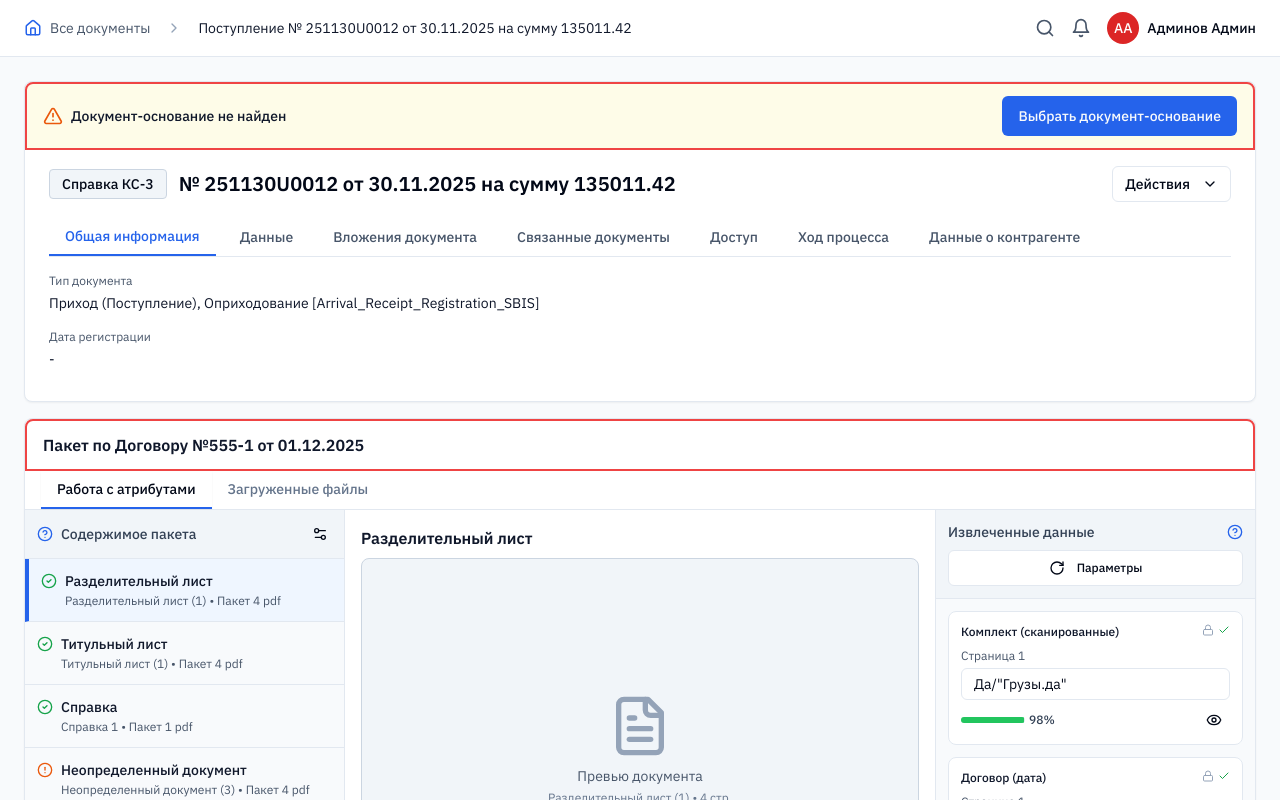
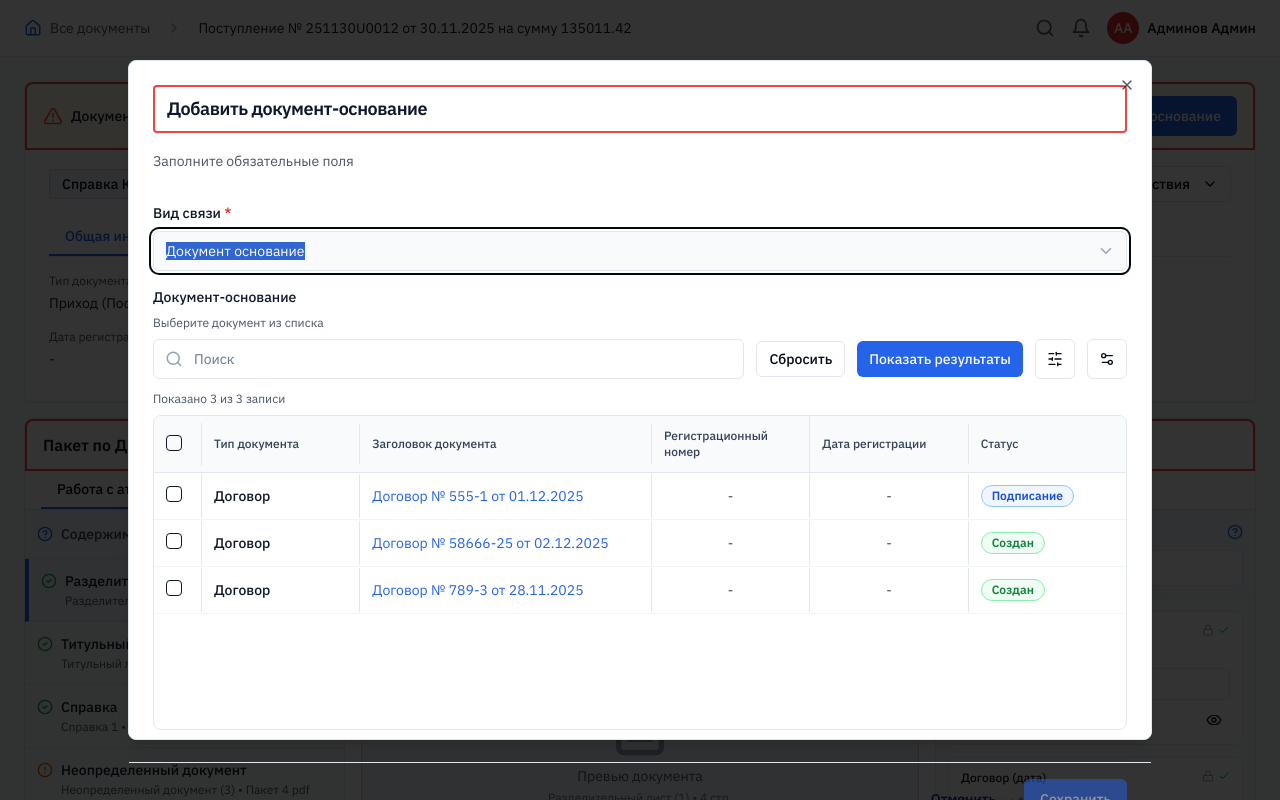
Before and after one commit to pr-poehali-dev/doc-recognition-system, a React (Vite) app: page / in a window 1280 px wide. Both pictures are taken after a click on the button "Выбрать документ-основание". Shown: the top 800 px of the page. Built offline with nearby package versions, Linux system fonts and the light colour scheme.

Commit message:
Модальное окно выбора документа

```diff
--- a/src/pages/DocumentManagementSystem.tsx
+++ b/src/pages/DocumentManagementSystem.tsx
@@ -6,6 +6,8 @@ import { Badge } from '@/components/ui/badge';
 import { Tabs, TabsContent, TabsList, TabsTrigger } from '@/components/ui/tabs';
 import { Separator } from '@/components/ui/separator';
 import { ScrollArea } from '@/components/ui/scroll-area';
+import { Dialog, DialogContent, DialogHeader, DialogTitle } from '@/components/ui/dialog';
+import { Checkbox } from '@/components/ui/checkbox';
 import Icon from '@/components/ui/icon';
 
 interface DocumentField {
@@ -25,9 +27,21 @@ interface PackageDocument {
   fields: DocumentField[];
 }
 
+interface BaseDocument {
+  id: string;
+  type: string;
+  title: string;
+  registrationNumber: string;
+  registrationDate: string;
+  status: string;
+}
+
 export function DocumentManagementSystem() {
   const [selectedDoc, setSelectedDoc] = useState<string>('doc-1');
   const [baseDocument, setBaseDocument] = useState('');
+  const [isDialogOpen, setIsDialogOpen] = useState(false);
+  const [searchQuery, setSearchQuery] = useState('');
+  const [selectedBaseDoc, setSelectedBaseDoc] = useState<string>('');
 
   const packageDocs: PackageDocument[] = [
     {
@@ -77,6 +91,37 @@ export function DocumentManagementSystem() {
     },
   ];
 
+  const baseDocuments: BaseDocument[] = [
+    {
+      id: 'base-1',
+      type: 'Договор',
+      title: 'Договор № 555-1 от 01.12.2025',
+      registrationNumber: '',
+      registrationDate: '-',
+      status: 'Подписание'
+    },
+    {
+      id: 'base-2',
+      type: 'Договор',
+      title: 'Договор № 58666-25 от 02.12.2025',
+      registrationNumber: '',
+      registrationDate: '-',
+      status: 'Создан'
+    },
+    {
+      id: 'base-3',
+      type: 'Договор',
+      title: 'Договор № 789-3 от 28.11.2025',
+      registrationNumber: '',
+      registrationDate: '-',
+      status: 'Создан'
+    },
+  ];
+
+  const filteredDocs = baseDocuments.filter(doc =>
+    doc.title.toLowerCase().includes(searchQuery.toLowerCase())
+  );
+
   const currentDoc = packageDocs.find(d => d.id === selectedDoc);
 
   return (
@@ -111,9 +156,14 @@ export function DocumentManagementSystem() {
           <div className="border-2 border-red-500 rounded-t-lg bg-yellow-50 px-4 py-3 flex items-center justify-between">
             <div className="flex items-center gap-2">
               <Icon name="AlertTriangle" size={20} className="text-orange-600" />
-              <span className="text-sm font-medium text-slate-900">Документ-основание не найден</span>
+              <span className="text-sm font-medium text-slate-900">
+                {baseDocument ? `Документ-основание: ${baseDocument}` : 'Документ-основание не найден'}
+              </span>
             </div>
-            <Button className="bg-blue-600 hover:bg-blue-700">
+            <Button
+              className="bg-blue-600 hover:bg-blue-700"
+              onClick={() => setIsDialogOpen(true)}
+            >
               Выбрать документ-основание
             </Button>
           </div>
@@ -360,6 +410,149 @@ export function DocumentManagementSystem() {
           </Tabs>
         </Card>
       </div>
+
+      <Dialog open={isDialogOpen} onOpenChange={setIsDialogOpen}>
+        <DialogContent className="max-w-5xl max-h-[85vh] p-0">
+          <DialogHeader className="px-6 pt-6 pb-4">
+            <div className="border-2 border-red-500 rounded px-3 py-2 mb-3">
+              <DialogTitle className="text-lg font-semibold text-slate-900">
+                Добавить документ-основание
+              </DialogTitle>
+            </div>
+            <p className="text-sm text-slate-600">Заполните обязательные поля</p>
+          </DialogHeader>
+
+          <div className="px-6 space-y-4">
+            <div>
+              <label className="block text-sm font-medium text-slate-900 mb-2">
+                Вид связи <span className="text-red-600">*</span>
+              </label>
+              <div className="relative">
+                <Input
+                  value="Документ основание"
+                  readOnly
+                  className="bg-slate-50 pr-10"
+                />
+                <Icon name="ChevronDown" size={18} className="absolute right-3 top-1/2 -translate-y-1/2 text-slate-400" />
+              </div>
+            </div>
+
+            <div>
+              <label className="block text-sm font-medium text-slate-900 mb-2">
+                Документ-основание
+              </label>
+              <p className="text-xs text-slate-600 mb-2">Выберите документ из списка</p>
+
+              <div className="flex items-center gap-3 mb-3">
+                <div className="relative flex-1">
+                  <Icon name="Search" size={18} className="absolute left-3 top-1/2 -translate-y-1/2 text-slate-400" />
+                  <Input
+                    placeholder="Поиск"
+                    value={searchQuery}
+                    onChange={(e) => setSearchQuery(e.target.value)}
+                    className="pl-10"
+                  />
+                </div>
+                <Button variant="outline" size="sm">
+                  Сбросить
+                </Button>
+                <Button size="sm" className="bg-blue-600 hover:bg-blue-700">
+                  Показать результаты
+                </Button>
+                <Button variant="outline" size="sm" className="w-10 h-10 p-0">
+                  <Icon name="SlidersHorizontal" size={18} />
+                </Button>
+                <Button variant="outline" size="sm" className="w-10 h-10 p-0">
+                  <Icon name="Settings2" size={18} />
+                </Button>
+              </div>
+
+              <div className="text-xs text-slate-600 mb-2">
+                Показано {filteredDocs.length} из {baseDocuments.length} записи
+              </div>
+
+              <div className="border border-slate-200 rounded-lg overflow-hidden">
+                <div className="bg-slate-50 border-b border-slate-200">
+                  <div className="flex items-center text-xs font-medium text-slate-700">
+                    <div className="w-12 p-3 border-r border-slate-200">
+                      <Checkbox />
+                    </div>
+                    <div className="flex-1 p-3 border-r border-slate-200">Тип документа</div>
+                    <div className="flex-[2] p-3 border-r border-slate-200">Заголовок документа</div>
+                    <div className="flex-1 p-3 border-r border-slate-200">Регистрационный номер</div>
+                    <div className="flex-1 p-3 border-r border-slate-200">Дата регистрации</div>
+                    <div className="flex-1 p-3">Статус</div>
+                  </div>
+                </div>
+
+                <ScrollArea className="h-64">
+                  {filteredDocs.map((doc) => (
+                    <div
+                      key={doc.id}
+                      className={`flex items-center text-sm border-b border-slate-100 hover:bg-slate-50 transition-colors ${
+                        selectedBaseDoc === doc.id ? 'bg-blue-50' : ''
+                      }`}
+                    >
+                      <div className="w-12 p-3 border-r border-slate-200">
+                        <Checkbox
+                          checked={selectedBaseDoc === doc.id}
+                          onCheckedChange={(checked) => {
+                            setSelectedBaseDoc(checked ? doc.id : '');
+                          }}
+                        />
+                      </div>
+                      <div className="flex-1 p-3 border-r border-slate-200 text-slate-900 font-medium">
+                        {doc.type}
+                      </div>
+                      <div className="flex-[2] p-3 border-r border-slate-200">
+                        <span className="text-blue-600 hover:underline cursor-pointer">
+                          {doc.title}
+                        </span>
+                      </div>
+                      <div className="flex-1 p-3 border-r border-slate-200 text-slate-600 text-center">
+                        {doc.registrationNumber || '-'}
+                      </div>
+                      <div className="flex-1 p-3 border-r border-slate-200 text-slate-600 text-center">
+                        {doc.registrationDate}
+                      </div>
+                      <div className="flex-1 p-3">
+                        <Badge
+                          variant="outline"
+                          className={doc.status === 'Создан' ? 'bg-green-50 text-green-700 border-green-300' : 'bg-blue-50 text-blue-700 border-blue-300'}
+                        >
+                          {doc.status}
+                        </Badge>
+                      </div>
+                    </div>
+                  ))}
+                </ScrollArea>
+              </div>
+            </div>
+          </div>
+
+          <div className="flex items-center justify-end gap-3 px-6 py-4 border-t border-slate-200 mt-4">
+            <Button
+              variant="ghost"
+              onClick={() => setIsDialogOpen(false)}
+            >
+              Отменить
+            </Button>
+            <Button
+              className="bg-blue-600 hover:bg-blue-700"
+              disabled={!selectedBaseDoc}
+              onClick={() => {
+                const selected = baseDocuments.find(d => d.id === selectedBaseDoc);
+                if (selected) {
+                  setBaseDocument(selected.title);
+                  setIsDialogOpen(false);
+                }
+              }}
+            >
+              Сохранить
+            </Button>
+          </div>
+        </DialogContent>
+      </Dialog>
     </div>
   );
 }
```
